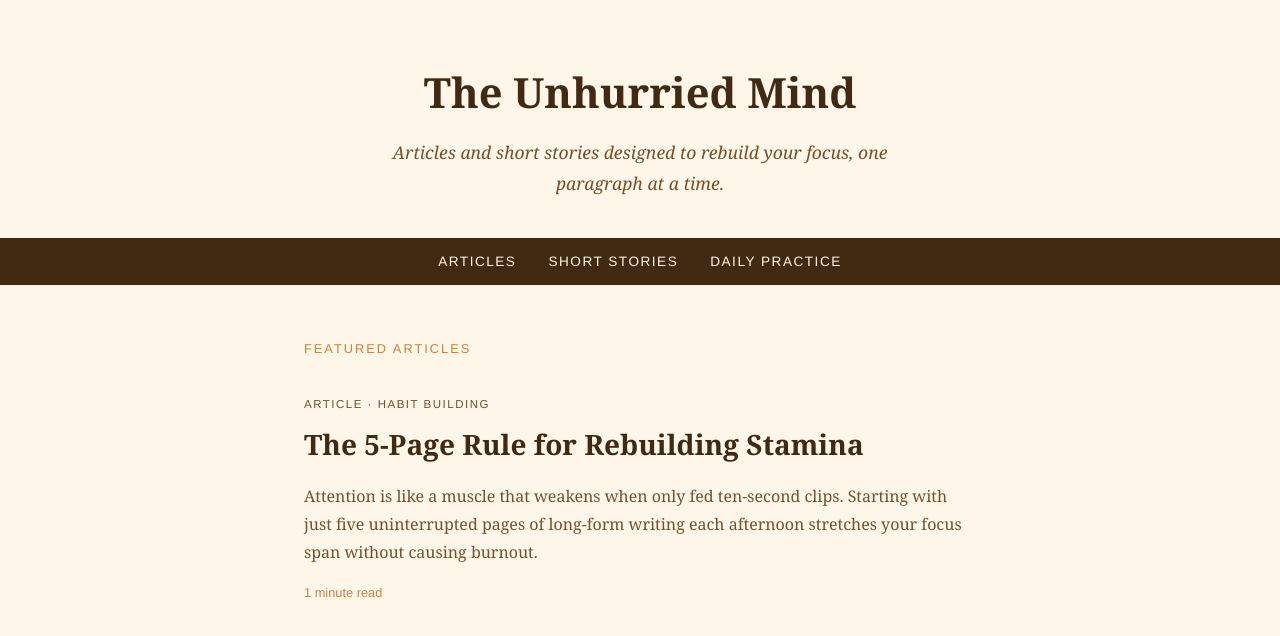
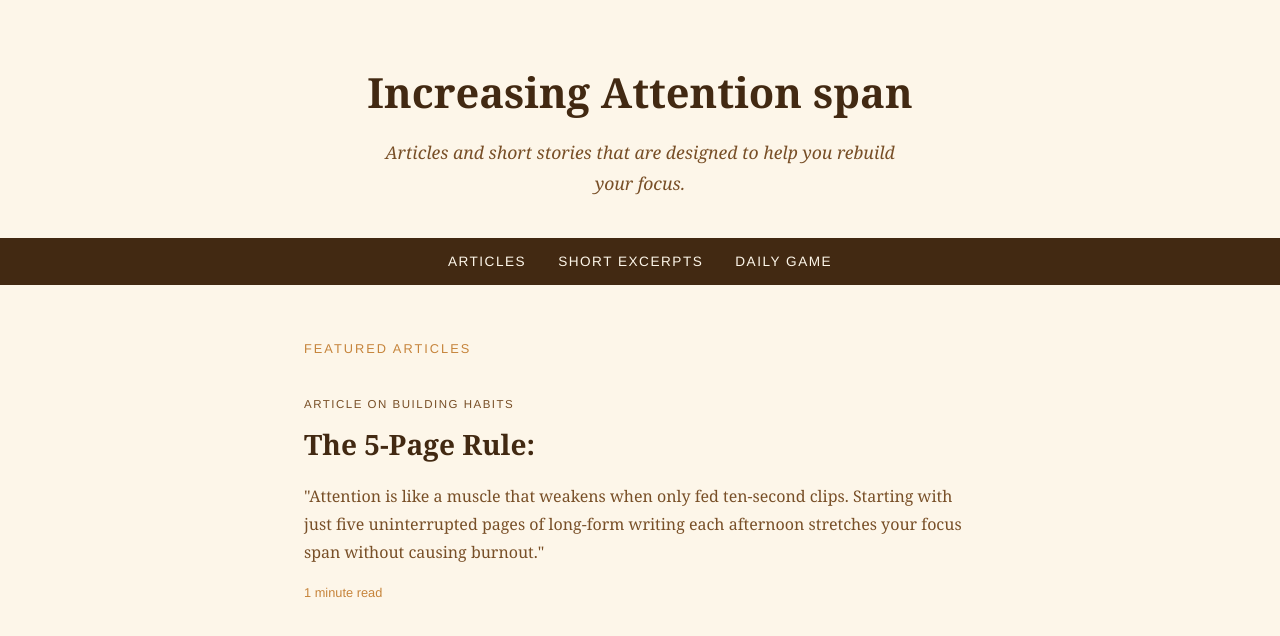
Before and after one commit to hrudaikotla-droid/Personal-Website, a plain HTML site: page index.html in a window 1280 px wide. Drawn offline with Linux system fonts and the light colour scheme.

Commit message:
Update index.html

```diff
--- a/index.html
+++ b/index.html
@@ -3,7 +3,7 @@
 <head>
   <meta charset="UTF-8">
   <meta name="viewport" content="width=device-width, initial-scale=1.0">
-  <title>Slow Mind | Reclaiming Attention</title>
+  <title>Increasing Attention Span</title>
   <style>
     :root { --bg: #FDF6E9; --dark: #422912; --med: #784F27; --light: #EAD2AC; --accent: #C6843B; }
     * { box-sizing: border-box; margin: 0; padding: 0; }
@@ -24,20 +24,20 @@
 </head>
 <body>
   <header>
-    <h1>The Unhurried Mind</h1>
-    <p>Articles and short stories designed to rebuild your focus, one paragraph at a time.</p>
+    <h1>Increasing Attention span</h1>
+    <p>Articles and short stories that are designed to help you rebuild your focus.</p>
   </header>
   <nav>
     <a href="#articles">Articles</a>
-    <a href="#stories">Short Stories</a>
-    <a href="#practice">Daily Practice</a>
+    <a href="#stories">Short Excerpts</a>
+    <a href="#practice">Daily Game</a>
   </nav>
   <div class="container">
     <div id="articles" class="section-label">Featured Articles</div>
     <div class="card">
-      <span class="tag">Article · Habit Building</span>
-      <h2>The 5-Page Rule for Rebuilding Stamina</h2>
-      <p>Attention is like a muscle that weakens when only fed ten-second clips. Starting with just five uninterrupted pages of long-form writing each afternoon stretches your focus span without causing burnout.</p>
+      <span class="tag">Article on Building Habits</span>
+      <h2>The 5-Page Rule: </h2>
+      <p>"Attention is like a muscle that weakens when only fed ten-second clips. Starting with just five uninterrupted pages of long-form writing each afternoon stretches your focus span without causing burnout."</p>
       <div class="read-time">1 minute read</div>
     </div>
   </div>
```
